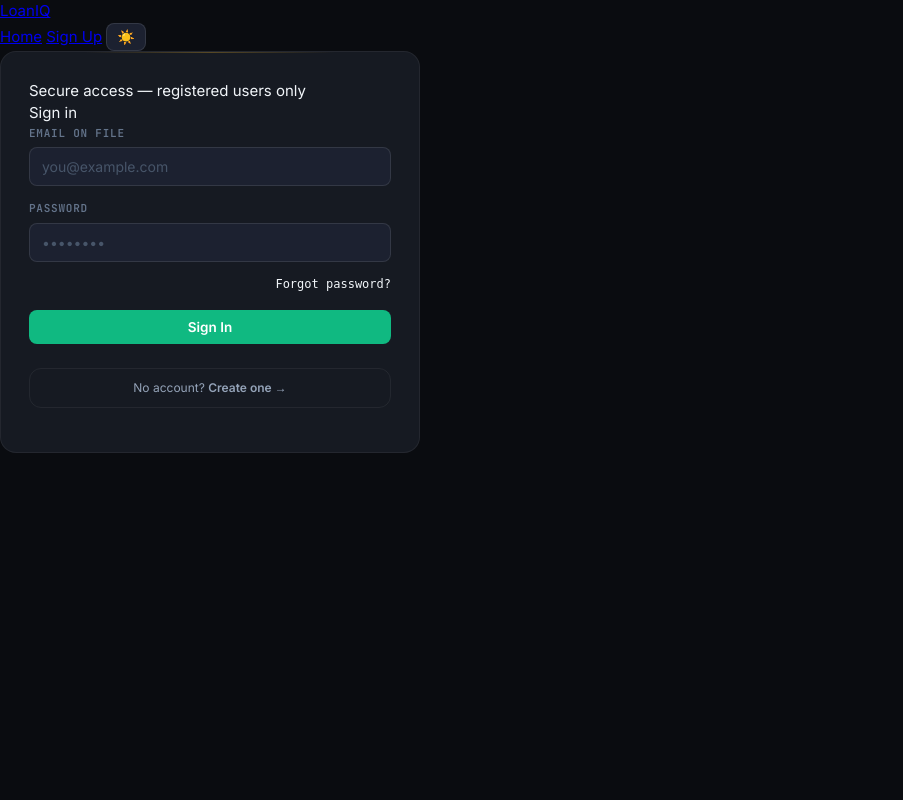
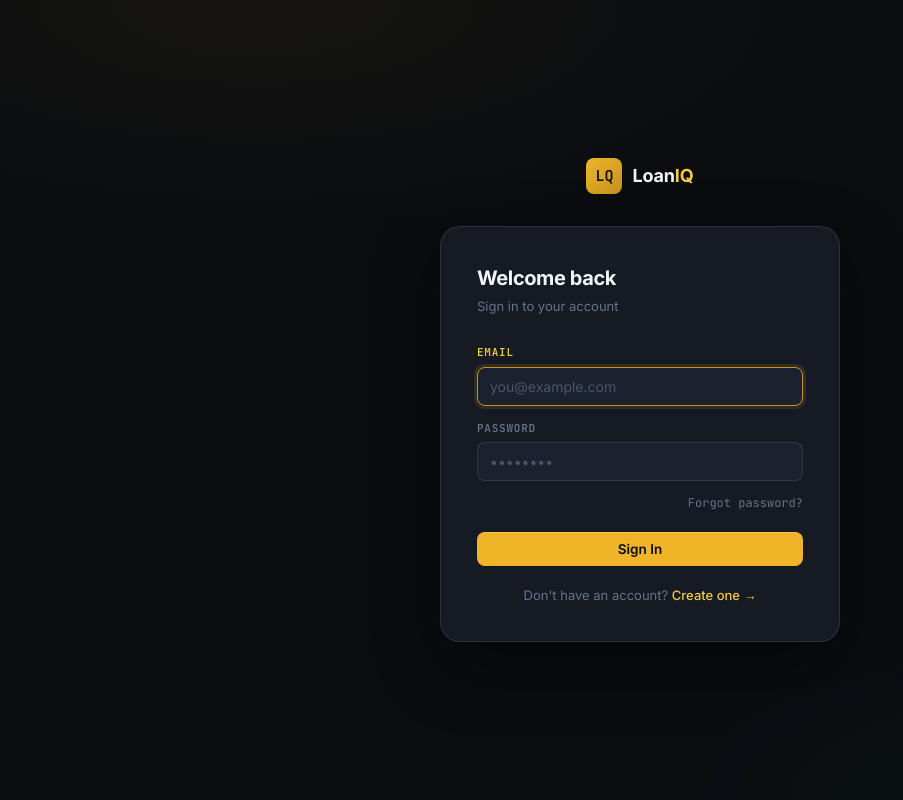
Before and after one commit to hassan-ali786/loan-approval-system, a Flask app: page /login in a window 1280 px wide. Shown: the whole page, without its empty margins (0-903 px from the left). Run offline with Flask 3, Linux system fonts and the light colour scheme; parts of the project's set-up code (start-up, migrations or seed data) failed here and were passed over.

Commit message:
style: revamp auth pages with clean centered auth-layout

```diff
--- a/templates/login.html
+++ b/templates/login.html
@@ -1,5 +1,5 @@
 <!DOCTYPE html>
-<html lang="en">
+<html lang="en" data-theme="dark">
 <head>
 <meta charset="UTF-8">
 <meta name="viewport" content="width=device-width, initial-scale=1.0">
@@ -7,61 +7,49 @@
 <link rel="stylesheet" href="{{ url_for('static', filename='css/style.css') }}">
 </head>
 <body>
+<div class="auth-layout">
+    <a href="/welcome" class="auth-brand">
+        <div class="auth-logo">LQ</div>
+        <span class="auth-name">Loan<span>IQ</span></span>
+    </a>
 
-<nav class="navbar">
-    <div class="navbar-inner">
-    <a href="/welcome" class="nav-logo">Loan<span>IQ</span></a>
-    <div class="nav-links">
-        <a href="/welcome">Home</a>
-        <a href="/signup">Sign Up</a>
-        <button class="theme-btn" id="themeToggle">☀️</button>
-    </div>
-    </div>
-</nav>
-
-<div class="container" style="max-width:420px;">
-    <div class="card">
-        <div class="case-header">
-            <div class="case-ref">Secure access — registered users only</div>
-            <div class="case-title">Sign in</div>
-        </div>
+    <div class="auth-card">
+        <div class="auth-title">Welcome back</div>
+        <div class="auth-subtitle">Sign in to your account</div>
 
         {% if request.args.get('verified') %}
-        <div class="alert-success">Email verified — you can now sign in.</div>
+        <div class="alert alert-success">Email verified — you can now sign in.</div>
         {% endif %}
         {% if registered %}
-        <div class="alert-success">Account created — please sign in.</div>
+        <div class="alert alert-success">Account created — please sign in.</div>
         {% endif %}
         {% if request.args.get('reset') %}
-        <div class="alert-success">Password reset successfully.</div>
+        <div class="alert alert-success">Password reset successfully.</div>
         {% endif %}
         {% if error %}
-        <div class="error-box">{{ error }}</div>
+        <div class="alert alert-error">{{ error }}</div>
         {% endif %}
 
         <form method="POST">
             <div class="form-group">
-                <label>Email on file</label>
-                <input type="email" name="email" placeholder="you@example.com" required>
+                <label>Email</label>
+                <input type="email" name="email" placeholder="you@example.com" required autofocus>
             </div>
             <div class="form-group">
                 <label>Password</label>
                 <input type="password" name="password" placeholder="••••••••" required>
             </div>
-            <div style="text-align:right; margin-top:-4px; margin-bottom:16px;">
-                <a href="/forgot-password" style="color:var(--ink-muted); font-size:12px; font-family:'IBM Plex Mono',monospace; text-decoration:none;">Forgot password?</a>
+            <div style="text-align:right; margin:-4px 0 18px;">
+                <a href="/forgot-password" style="font-size:12px; color:var(--text-3); text-decoration:none; font-family:'JetBrains Mono',monospace;">Forgot password?</a>
             </div>
-            <button type="submit" class="btn btn-submit" style="width:100%; justify-content:center;">Sign In</button>
+            <button type="submit" class="btn btn-primary" style="width:100%;">Sign In</button>
         </form>
 
-        <div class="ledger" style="margin-top:24px;">
-            <div class="ledger-row" style="justify-content:center; border:none;">
-                <span class="muted-cell small-cell">No account? <a href="/signup" style="color:var(--brass-light); text-decoration:none; font-weight:600;">Create one →</a></span>
-            </div>
+        <div class="auth-footer">
+            Don't have an account? <a href="/signup">Create one →</a>
         </div>
     </div>
 </div>
-
 <script src="{{ url_for('static', filename='js/theme.js') }}"></script>
 </body>
 </html>
```
Also changed, not shown: templates/forgot_password.html (+13 -31 lines), templates/reset_password.html (+16 -31 lines), templates/signup.html (+17 -31 lines).
